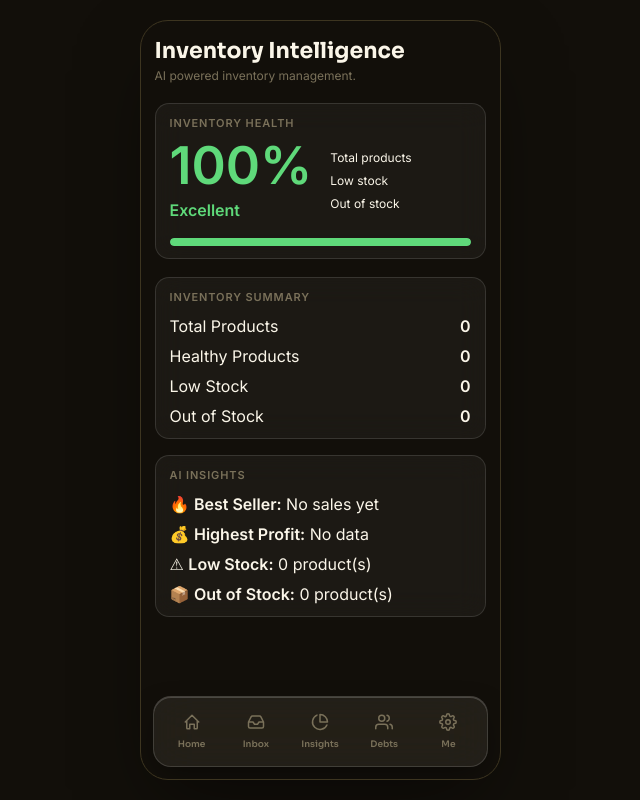
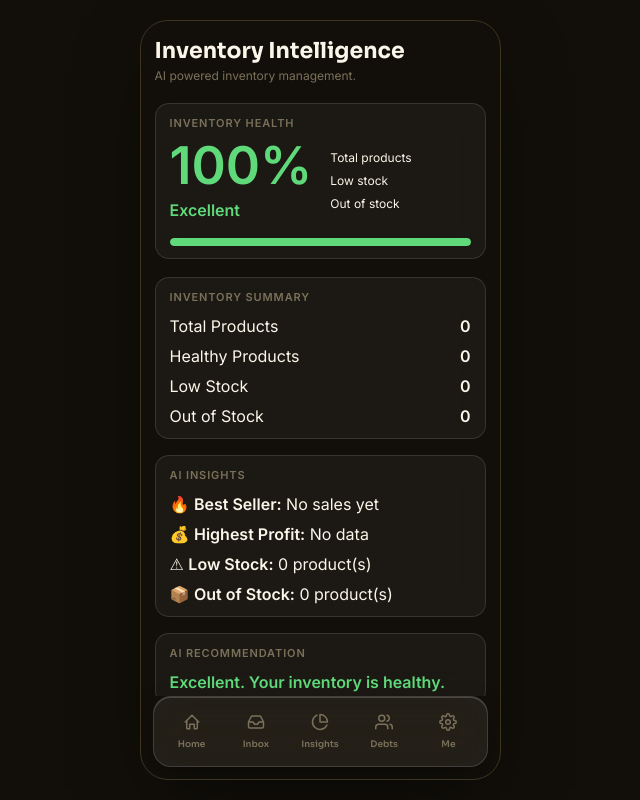
Before and after one commit to bred9702-svg/Duka-app-fin, a React (Vite) app: page /inventory in a window 1280 px wide. Shown: the whole page, without its empty margins (320-960 px from the left). Built offline with nearby package versions, Linux system fonts and the light colour scheme; no server answers; the database is empty.

Commit message:
Add RecommendationCard to InventoryInsightsScreen

```diff
--- a/src/screens/InventoryInsightsScreen.jsx
+++ b/src/screens/InventoryInsightsScreen.jsx
@@ -1,3 +1,4 @@
+import RecommendationCard from '../components/inventory/RecommendationCard'
 import InventorySummaryCard from '../components/inventory/InventorySummaryCard'
 import AIInsightsCard from '../components/inventory/AIInsightsCard'
 import HealthScoreCard from '../components/inventory/HealthScoreCard'
@@ -66,6 +67,10 @@ export default function InventoryInsightsScreen() {
   lowStock={lowStock}
   outOfStock={outOfStock}
 />
+      <RecommendationCard
+  lowStock={lowStock}
+  outOfStock={outOfStock}
+/>
     </div>
   )
 }
```
